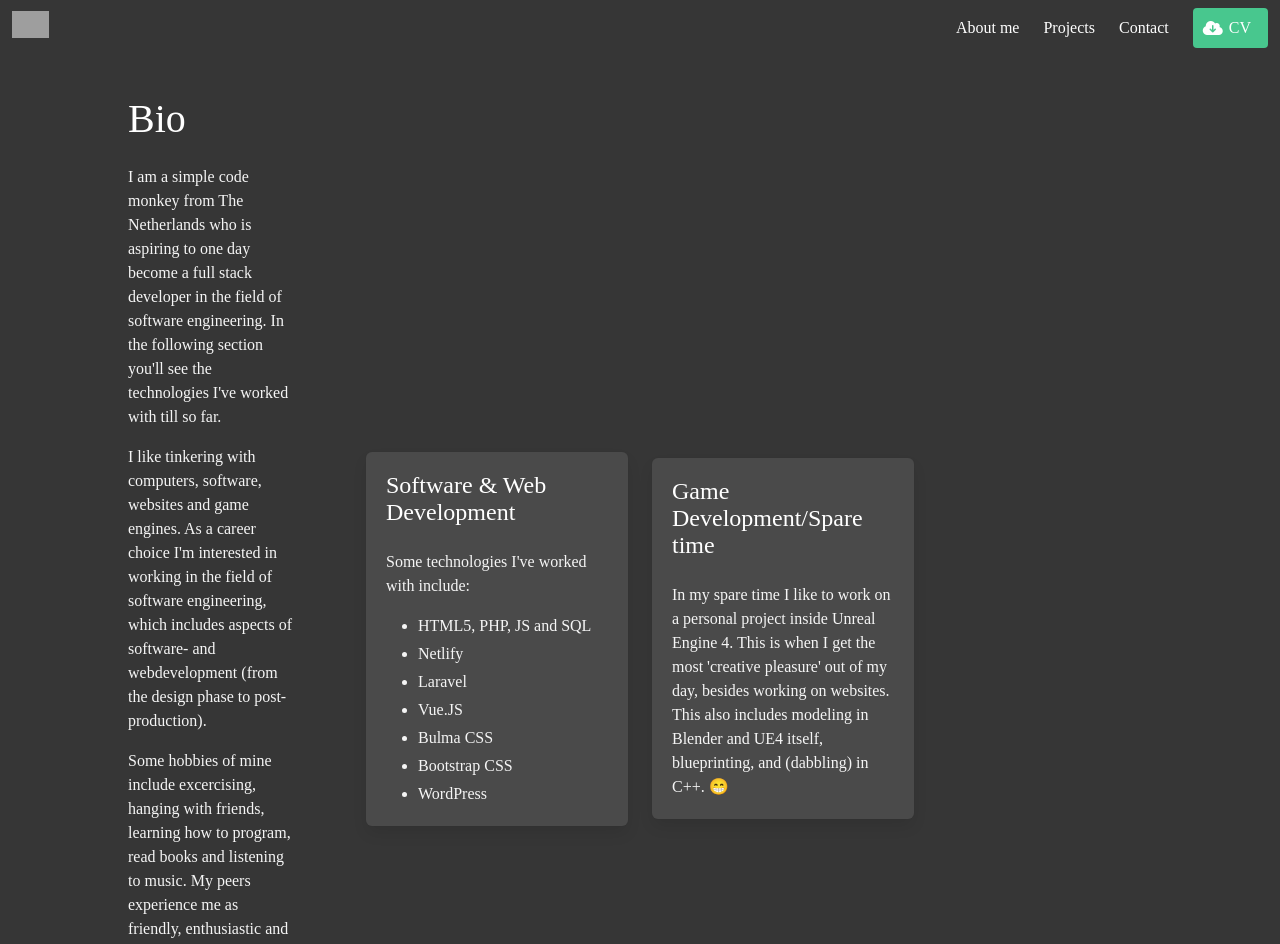
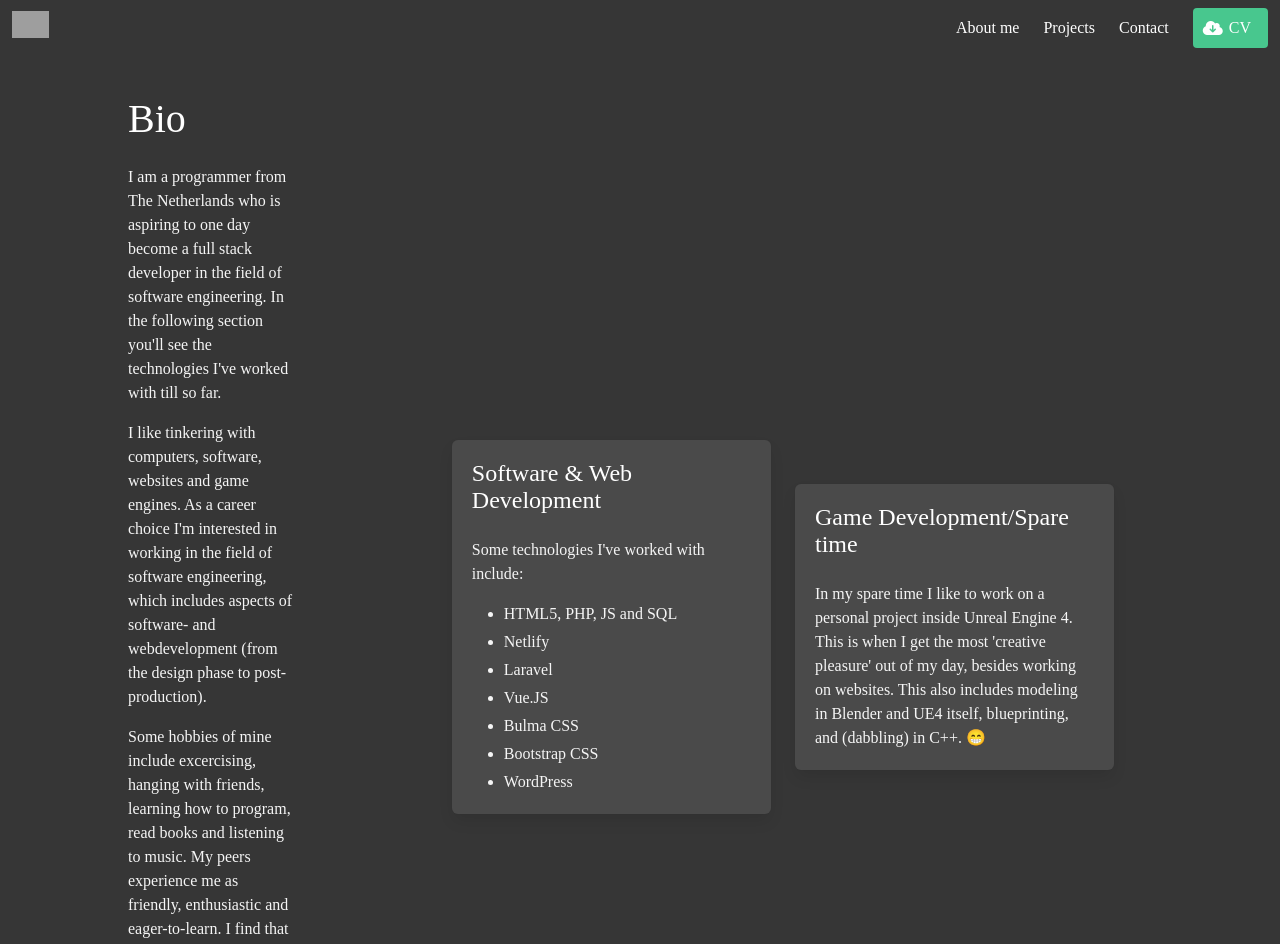
Before and after one commit to alexanderbenerink/AmbitieProject, a Vue app: page /about in a window 1280 px wide. Shown: the top 944 px of the page. Built offline with nearby package versions, Linux system fonts and the light colour scheme; grey boxes are pictures that could not be loaded.

Commit message:
added media page with route, poster component, about changes

```diff
--- a/src/router/index.js
+++ b/src/router/index.js
@@ -52,6 +52,16 @@ const router = new VueRouter({
         home: 'Back'
       }
     },
+    {
+      path: '/media',
+      name: 'media',
+      component: () => import('../views/Media.vue'),
+      meta: {
+        auth: true,
+        title: 'Books and Movies',
+        home: 'Back'
+      }
+    },
     // Catch 404 or illegitimate urls etc
     {
       path: '/:catchAll(.*)',
--- a/src/views/About.vue
+++ b/src/views/About.vue
@@ -3,13 +3,15 @@
     <div class="hero-body">
       <div class="container is-fluid">
         <div class="columns is-multiline is-vcentered">
-          <div class="column is-one-quarter"> <!-- Page description -->
+          <div class="column is-one-quarter">
+            <div class="columns">
+              <div class="column is-full"> <!-- Page description -->
                 <div class="hero-body">
                     <div class="container">
                       <div class="content has-text-light">
                         <h1 class="title is-2 has-text-weight-medium">Bio</h1>
                           <p>
-                        I am a simple code monkey from The Netherlands who is aspiring to one day become a full stack developer in the field of software engineering. In the following section you'll see the technologies I've worked with till so far.
+                            I am a programmer from The Netherlands who is aspiring to one day become a full stack developer in the field of software engineering. In the following section you'll see the technologies I've worked with till so far.
                           </p>
                           <p>
                             I like tinkering with computers, software, websites and game engines. As a career choice I'm interested in working in the field of software engineering, which includes aspects of software- and webdevelopment (from the design phase to post-production).
@@ -21,7 +23,11 @@
                     </div>
                 </div>
               </div>
-          <div class="column is-one-quarter"> <!-- Skill 1 card -->
+            </div>
+          </div>
+          <div class="column is-three-quarters">
+            <div class="columns is-centered is-vcentered">
+              <div class="column is-two-fifths"> <!-- Skill 1 card -->
                 <div class="box has-background-grey-dark has-text-light">
                   <h3 class="title is-4 has-text-weight-medium">Software & Web Development</h3>
                   <div class="content">
@@ -38,13 +44,15 @@
                   </div>
                 </div>
               </div>
-          <div class="column is-one-quarter"> <!-- Skill 2 card -->
+              <div class="column is-two-fifths"> <!-- Skill 2 card -->
                 <div class="box has-background-grey-dark has-text-light">
                   <h3 class="title is-4 has-text-weight-medium">Game Development/Spare time</h3>
                   <div class="content">
                     <p>
                       In my spare time I like to work on a personal project inside Unreal Engine 4. This is when I get the most 'creative pleasure' out of my day, besides working on websites. This also includes modeling in Blender and UE4 itself, blueprinting, and (dabbling) in C++. 😁
                     </p>
+                  </div>
+                </div>
               </div>
             </div>
           </div>
--- /dev/null
+++ b/src/views/Media.vue
@@ -0,0 +1,23 @@
+<template>
+  <div class="hero is-cover is-relative is-fullheight-with-navbar is-dark">
+    <div class="hero-body">
+      <div class="container is-fluid">
+        <div class="columns is-multiline is-vcentered">
+          <div class="card">
+            <div class="card-image">
+              <figure class="image is-4by3">
+                <img src="../assets/projectimages/portfolio/portfolio-thumb.jpg" alt="Placeholder image">
+              </figure>
+            </div>
+          </div>
+        </div>
+      </div>
+    </div>
+  </div>
+</template>
+
+<script>
+export default {
+  name: 'media'
+}
+</script>
```
Also changed, not shown: src/components/Poster.vue (added, +11 -0 lines). Lines whose indentation alone changed are shown as unchanged.
